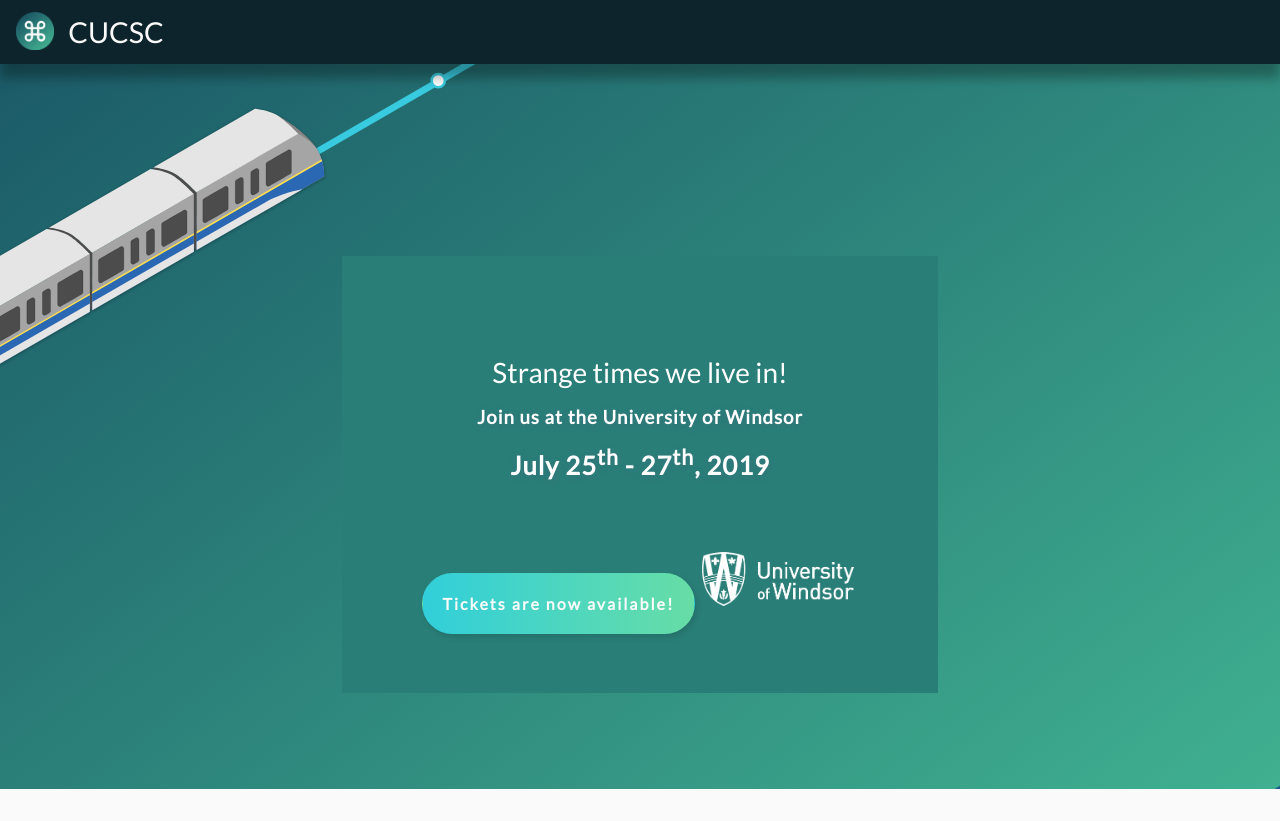
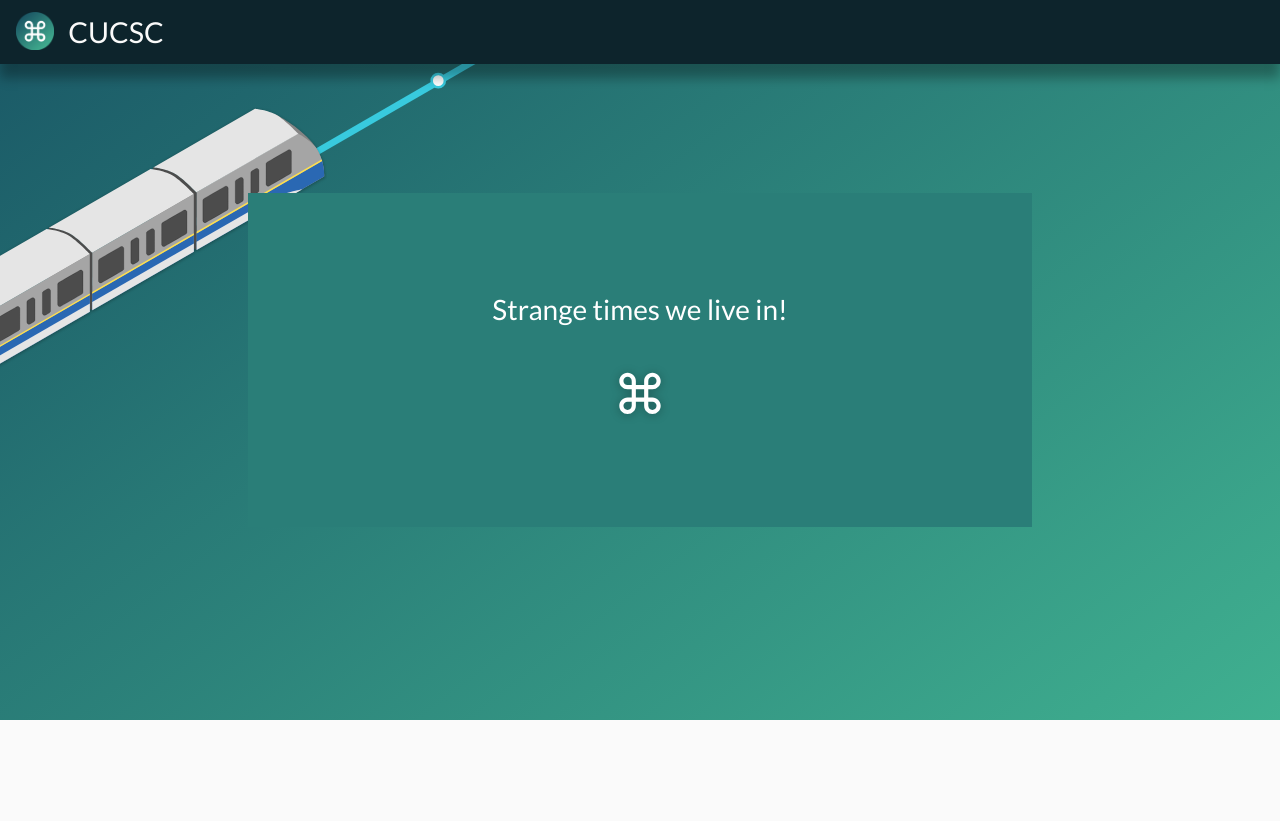
Before and after one commit to cucsc/cucsc-website-2020, a plain HTML site: page index.html in a window 1280 px wide. After the commit the page ends 800 px from the top, so only its background shows below. Drawn offline with nearby package versions, Linux system fonts and the light colour scheme.

Commit message:
added logo

```diff
--- a/css/styles.css
+++ b/css/styles.css
@@ -131,14 +131,20 @@
   background: linear-gradient(142.9deg, #175163 -7.22%, #45BD96 114.47%), #FFFFFF; */
   padding: 5em;
   margin: 5em;
-  margin-top: 15em;
   text-align: center;
   display: inline-block;
+  width: 50%;
 }
 
 .home-div-header {
   font-size: 28px;
   font-weight: lighter;
+}
+
+.home-div-logo {
+  margin: 20px 20px;
+  height: 60px;
+  width: 60px;
 }
 
 .title, .subtitle, .subearly, .emp {
--- a/index.html
+++ b/index.html
@@ -41,18 +41,9 @@
 			<!-- <button class="menu"><i class="fas fa-bars"></i></button> -->
 		</div>
 		<div class="home-div">
-				<h1 class="home-div-header">Strange times we live in!</h1>
-				<div class="subtitle">
-					<h3>Join us at the University of Windsor</h3>
-					<h2>July 25<sup>th</sup> - 27<sup>th</sup>, 2019</h2>
-				</div>
-				<a href="https://www.eventbrite.ca/e/canadian-undergraduate-computer-science-conference-student-tickets-56828322041"
-				 class="btn" style="margin: auto; padding: 20px; font-size: 20px 40px 20px 40px; letter-spacing: 2px;"><b>Tickets
-						are now available!</b></a>
-				<img src="images/sponsors/uwindsor_white.png" alt="University of Windsor logo" class="unilogo">
-			</div>
-
-
+			<h1 class="home-div-header">Strange times we live in!</h1>
+			<img class="home-div-logo" src="./images/vectors/logo_new_white.svg"/>
+		</div>
 
 	</div>
 
```
Also changed, not shown: images/vectors/logo_new_white.svg (added).
